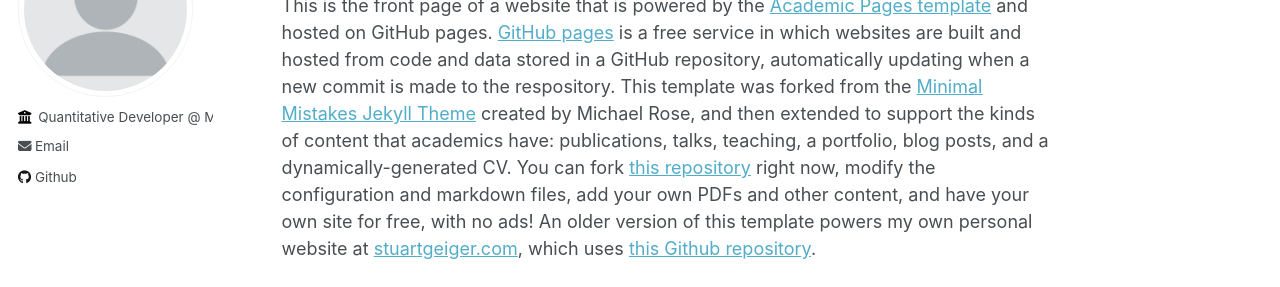
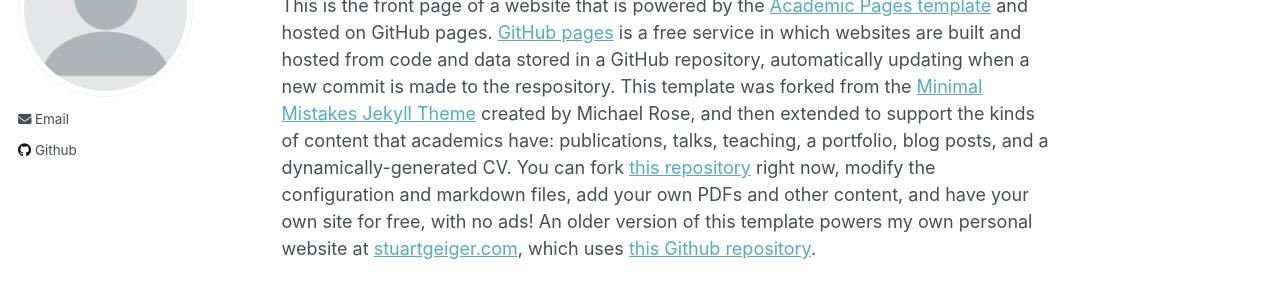
Before and after one commit to KYLChiu/KYLChiu.github.io, a Jekyll site: the page built from _pages/about.md, in a window 1280 px wide. Shown: the part 184-471 px from the top of the page. Built offline with Jekyll 4.4.1, drawn with Linux system fonts in a browser that asks for light colours.

Commit message:
Update _config.yml

```diff
--- a/_config.yml
+++ b/_config.yml
@@ -26,7 +26,7 @@
   pronouns         : # example: "she/her"
   bio              : # ""
   location         : # "Earth"
-  employer         : "Quantitative Developer @ Man AHL"
+  employer         : # "Quantitative Developer @ Man AHL"
   uri              : # URL
   email            : "kchiu1997@gmail.org"
 
@@ -43,7 +43,7 @@
   bitbucket        : # Username - Update with your username on the site
   codepen          : # Username
   dribbble         : # Username
-  github           : "kylchiu"
+  github           :  "kylchiu"
   kaggle           : # Username
   stackoverflow    : # User number or user number and name (i.e., use "1" or "1/jeff-atwood")
 
```
